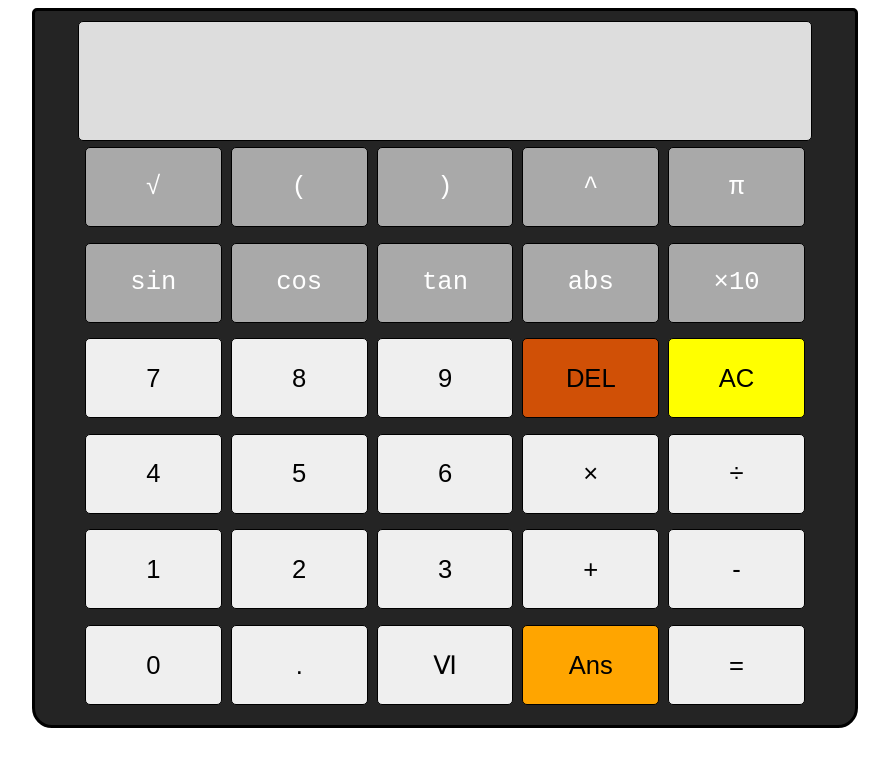
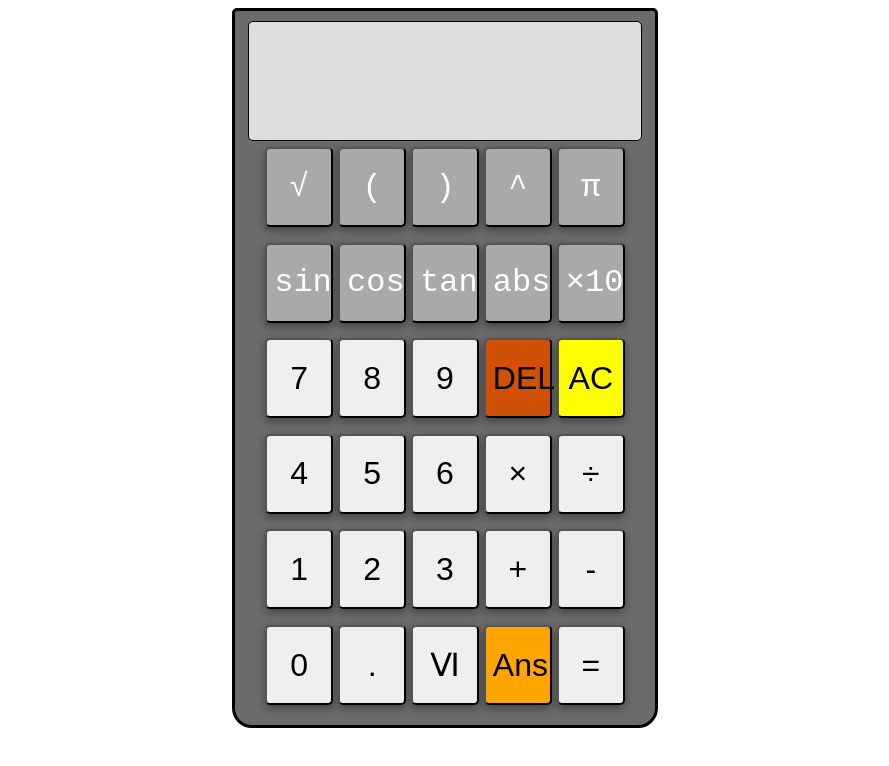
Before and after one commit to Bothii-Info/scientific-calculator, a plain HTML site: page index.html in a window 1280 px wide. Shown: the whole page, without its empty margins (195-1084 px from the left). Drawn offline with Linux system fonts and the light colour scheme.

Commit message:
Did some styling

```diff
--- a/styling.css
+++ b/styling.css
@@ -9,7 +9,7 @@ body {
 
 .calculator {
     width: 80%;
-    max-width: 800px;
+    max-width: 400px;
     margin: auto;
     height: 200%;
     min-height: 300px;
@@ -18,7 +18,7 @@ body {
     border-bottom-left-radius: 20px;
     border-bottom-right-radius: 20px;
     padding: 10px;
-    background-color: rgb(36, 36, 36);
+    background-color: rgb(107, 107, 107);
     display: flex;
     flex-direction: column;
     align-items: center;
@@ -52,15 +52,16 @@ body {
 }
 
 button {
-    font-size: 2vw;
+    font-size: 2.5vw;
+    box-shadow: 5px;
     padding: 2%;
+    box-shadow: 0 4px 8px 0 rgba(0, 0, 0, 0.2), 0 3px 8px 0 rgba(0, 0, 0, 0.19);
     text-align: center;
-    border: 1px solid black;
     border-radius: 5px;
     cursor: pointer;
     width: 19%;
     height: 10vh
-    /*So that 5 buttons fit with a bit of extra space*/
+        /*So that 5 buttons fit with a bit of extra space*/
 
 }
 
```
